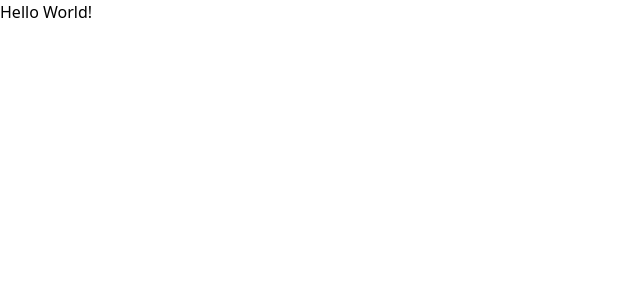
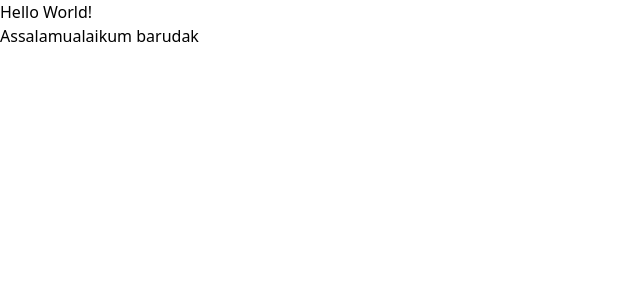
Before and after one commit to ahmadbadar13/kp-project, a React (Create React App) app: page / in a window 1280 px wide. Shown: the top 300 px of the page, without its empty margins (0-640 px from the left). Built offline with nearby package versions, Linux system fonts and the light colour scheme.

Commit message:
Menambah tag p

```diff
--- a/src/App.js
+++ b/src/App.js
@@ -2,6 +2,7 @@ function App() {
   return (
     <div>
       <h1>Hello World!</h1>
+      <p>Assalamualaikum barudak</p>
     </div>
   );
 }
```
